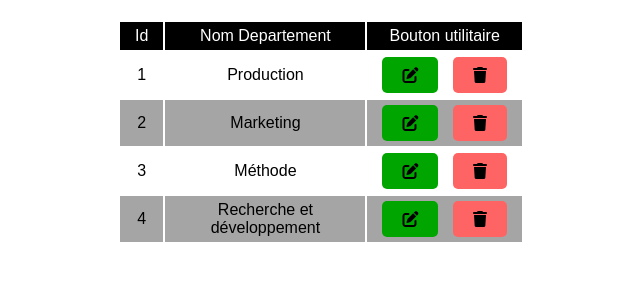
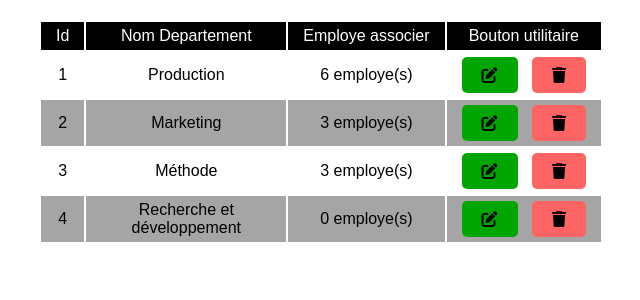
Before and after one commit to ImmerAlex/sql_flask_sujet_1, a Flask app: page /departement/show in a window 1280 px wide. Shown: the part 49-349 px from the top of the page, without its empty margins (319-959 px from the left). Run offline with Flask 3, Linux system fonts and the light colour scheme; data comes from the database, SQL or seed files in the repository.

Commit message:
modifification departement et filtre

```diff
--- a/app.py
+++ b/app.py
@@ -6,23 +6,22 @@ app.secret_key = "azerty123"
 
 def get_db():
     if 'db' not in g:
-        g.db =  pymysql.connect(
-            host = "localhost",
-            user = "root",
-            password = "",
-            database = "flask_sujet_1",
-            charset = 'utf8mb4',
-            cursorclass = pymysql.cursors.DictCursor
+        g.db = pymysql.connect(
+            host="localhost",
+            user="root",
+            password="",
+            database="flask_sujet_1",
+            charset='utf8mb4',
+            cursorclass=pymysql.cursors.DictCursor
         )
     return g.db
+
 
 @app.teardown_appcontext
 def teardown_db(exception):
     db = g.pop('db', None)
     if db is not None:
         db.close()
-
-
 
 
 @app.route("/")
@@ -33,10 +32,14 @@ def show_layout():
 # ---------------- Departement -------------------
 # ------------------------------------------------
 
+
 @app.route("/departement/show")
 def show_departement():
     cursor = get_db().cursor()
-    sql = ''' SELECT id_departement as id, nomDepartement FROM departement '''
+    sql = ''' SELECT d.id_departement as id, d.nomDepartement, COUNT(e.id_employe) as nombre_employes
+            FROM departement d
+            LEFT JOIN employe e ON d.id_departement = e.departement_id
+            GROUP BY d.id_departement, d.nomDepartement; '''
     cursor.execute(sql)
     departements = cursor.fetchall()
     return render_template("show_departement.html", departement=departements)
@@ -103,7 +106,6 @@ def valid_edit_departement():
     return redirect("/departement/show")
 
 
-
 # ------------------------------------------------
 # ------------------ Employe ---------------------
 # ------------------------------------------------
@@ -140,7 +142,8 @@ def valid_add_employe():
         cursor = get_db().cursor()
         sql = ''' INSERT INTO employe(id_employe, nom_employe, ville_dept, date_embauche, indice, salaire, photo, departement_id)
                 VALUES (NULL, %s, %s, %s, %s, %s ,%s, %s);  '''
-        tup_employe = (form.get('nomEmploye'), form.get('villeDept'), form.get('dateEmbauche'), form.get('indice'), form.get('salaire'), form.get('photo'), form.get('departement_id'))
+        tup_employe = (form.get('nomEmploye'), form.get('villeDept'), form.get('dateEmbauche'), form.get(
+            'indice'), form.get('salaire'), form.get('photo'), form.get('departement_id'))
         cursor.execute(sql, tup_employe)
         get_db().commit()
 
@@ -184,7 +187,8 @@ def valid_edit_employe():
         sql = ''' UPDATE employe
                 SET nom_employe = %s, ville_dept = %s, date_embauche = %s, indice = %s, salaire = %s, photo = %s, departement_id = %s
                 WHERE id_employe = %s  '''
-        tup_departement_edit = (form.get('nomEmploye'), form.get('villeDept'), form.get('dateEmbauche'), form.get('indice'), form.get('salaire'), form.get('photo'), form.get('departement_id'), form.get('id'))
+        tup_departement_edit = (form.get('nomEmploye'), form.get('villeDept'), form.get('dateEmbauche'), form.get(
+            'indice'), form.get('salaire'), form.get('photo'), form.get('departement_id'), form.get('id'))
         cursor.execute(sql, tup_departement_edit)
         get_db().commit()
 
@@ -232,12 +236,6 @@ def valid_filtre_employe():
             sql += "AND LOWER(e.nom_employe) LIKE LOWER(%s) "
             tup_filtre += (f"%{nom_employe}%",)
 
-
-        if liste_departement:
-            for elt in liste_departement:
-                sql += "AND e.departement_id = %s "
-                tup_filtre += (elt,)
-
         if salaire_min and salaire_max:
             if int(salaire_min) > int(salaire_max):
                 message = "Le salaire min ne peut pas être supérieur au salaire max"
@@ -254,6 +252,14 @@ def valid_filtre_employe():
             sql += "AND e.salaire <= %s "
             tup_filtre += (salaire_max,)
 
+        if liste_departement:
+            for i in range (len(liste_departement)):
+                if i == 0:
+                    sql += "AND e.departement_id = %s "
+                else:
+                    sql += "OR e.departement_id = %s "
+                tup_filtre += (liste_departement[i],)
+
         cursor = get_db().cursor()
         cursor.execute(sql, tup_filtre)
         employes = cursor.fetchall()
--- a/script.sql
+++ b/script.sql
@@ -34,7 +34,7 @@ INSERT INTO employe(id_employe,nom_employe,ville_dept,date_embauche,indice,salai
     (NULL,'Rousselet', 'Savoyeux', '2010-05-15', 295, 2000 ,'employe3.png', 3),
     (NULL,'Perez', 'Besançon', '2009-02-01', 255, 1500 ,'employe4.png', 1),
     (NULL,'Benatti', 'Pont-de-Planches', '2011-09-06', 285, 1900 ,'employe5.png', 3),
-    (NULL,'Thiebaud', 'Frotey', '2011-09-06', 295, 2000 ,'employe6.png', 1),
+    (NULL,'Thiebaud', 'Frotey', '2011-09-06', 295, 2000,'employe6.png', 1),
     (NULL,'Gauthier', 'Valdoie', '2007-04-02', 285, 1900 ,'employe7.png', 3),
     (NULL,'Lambert', 'Belfort', '2012-03-01', 345, 2200 ,'employe8.png', 2),
     (NULL,'Dupond', 'Besancon', '2011-02-04', 275, 1800 ,'employe9.png', 1),
--- a/templates/show_departement.html
+++ b/templates/show_departement.html
@@ -39,6 +39,7 @@
             <tr>
                 <td>Id</td>
                 <td>Nom Departement</td>
+                <td>Employe associer</td>
                 <td>Bouton utilitaire</td>
             </tr>
         </thead>
@@ -48,6 +49,7 @@
             <tr>
                 <td>{{ dico.id }}</td>
                 <td>{{ dico.nomDepartement }}</td>
+                <td>{{ dico.nombre_employes }} employe(s)</td>
                 <td>
                     <a href="/departement/edit/{{ dico.id }}"><i class="fa-solid fa-pen-to-square"></i></a>
                     <a href="/departement/delete/{{ dico.id }}"><i class="fa-solid fa-trash"></i></a>
```
Also changed, not shown: README.md (deleted).
